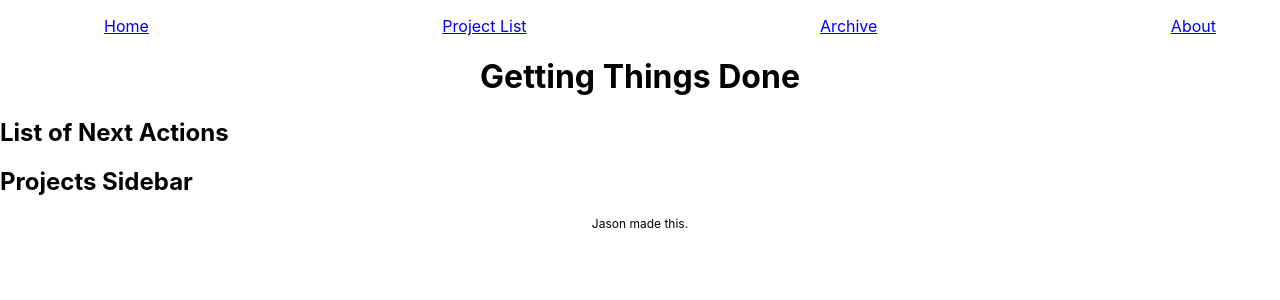
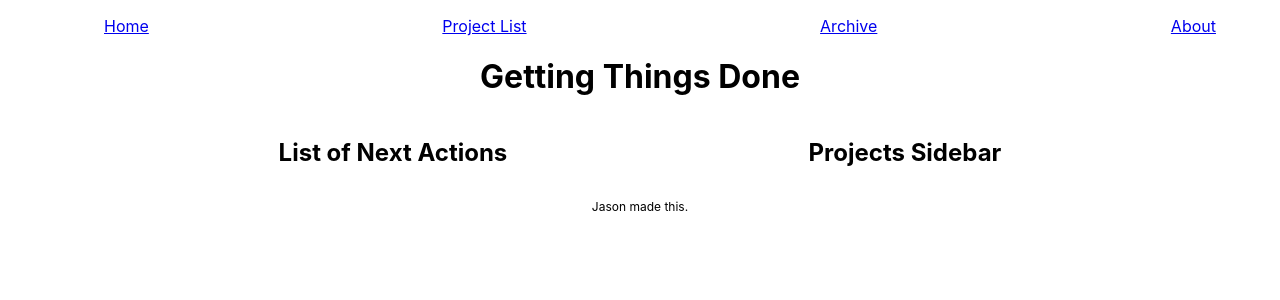
Before and after one commit to jallend1/gtdapp, a React (Create React App) app: page / in a window 1280 px wide. Shown: the top 300 px of the page. Built offline with nearby package versions, Linux system fonts and the light colour scheme.

Commit message:
Factors out a Main component to keep life tidy

```diff
--- a/src/App.js
+++ b/src/App.js
@@ -1,10 +1,8 @@
 import { Switch, Route } from "react-router-dom";
 
 import NavBar from "./Components/NavBar";
-
 import Header from "./Components/Header";
-import Sidebar from "./Components/Sidebar";
-import NextActions from "./Components/NextActions";
+import Main from './Components/Main'
 import About from "./Components/About";
 import Error from "./Components/Error";
 import Footer from "./Components/Footer";
@@ -19,8 +17,7 @@ function App() {
           <About />
         </Route>
         <Route exact path="/">
-          <NextActions />
-          <Sidebar />
+          <Main />
         </Route>
         <Route path="/">
           <Error />
--- /dev/null
+++ b/src/Components/Main.js
@@ -0,0 +1,13 @@
+import NextActions from './NextActions';
+import Sidebar from './Sidebar';
+
+const Main = () => {
+    return (
+        <div id="main" className="container">
+            <NextActions />
+            <Sidebar />
+        </div>
+    )
+}
+
+export default Main;
--- a/src/index.css
+++ b/src/index.css
@@ -1,15 +1,20 @@
 body {
   margin: 0;
-  font-family: -apple-system, BlinkMacSystemFont, "Segoe UI", "Roboto", "Oxygen",
-    "Ubuntu", "Cantarell", "Fira Sans", "Droid Sans", "Helvetica Neue",
+  font-family: -apple-system, BlinkMacSystemFont, 'Segoe UI', 'Roboto', 'Oxygen',
+    'Ubuntu', 'Cantarell', 'Fira Sans', 'Droid Sans', 'Helvetica Neue',
     sans-serif;
   -webkit-font-smoothing: antialiased;
   -moz-osx-font-smoothing: grayscale;
 }
 
 code {
-  font-family: source-code-pro, Menlo, Monaco, Consolas, "Courier New",
+  font-family: source-code-pro, Menlo, Monaco, Consolas, 'Courier New',
     monospace;
+}
+
+.container {
+  width: 80%;
+  margin: auto;
 }
 
 nav {
@@ -27,6 +32,11 @@ h1 {
   text-align: center;
 }
 
+#main {
+  display: flex;
+  justify-content: space-around;
+}
+
 footer {
   text-align: center;
   font-size: 0.75em;
```
Also changed, not shown: 1 other file (tests, documents, lock files or other folders).
